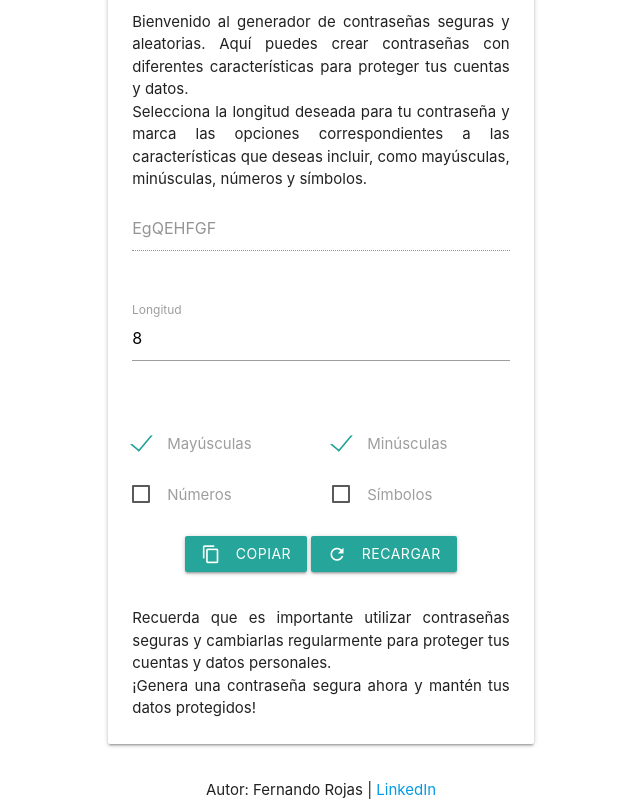
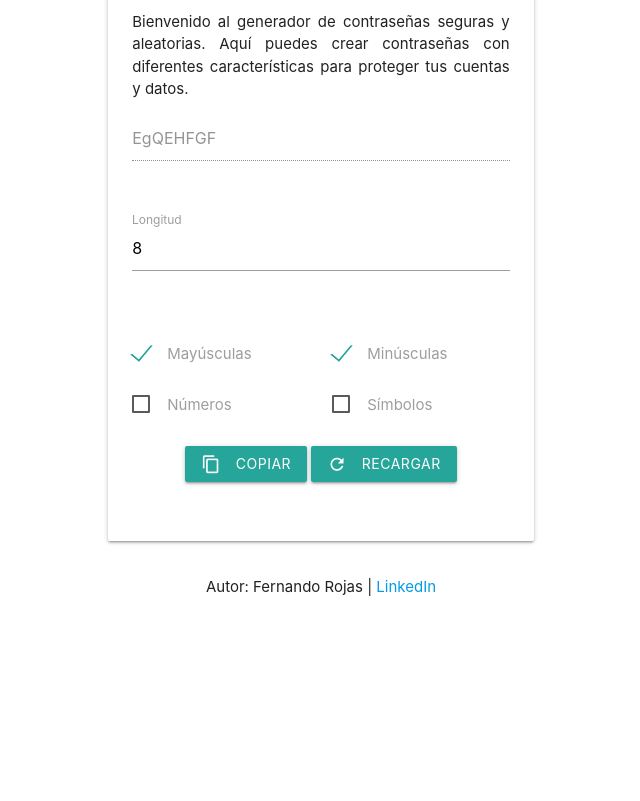
Before and after one commit to ingferchorojas/generate-password, a plain HTML site: page index.html in a window 1280 px wide. Shown: the part 125-926 px from the top of the page, without its empty margins (319-959 px from the left). After the commit the page ends 800 px from the top, so only its background shows below. Drawn offline with nearby package versions, Linux system fonts and the light colour scheme.

Commit message:
fix: remove text

```diff
--- a/index.html
+++ b/index.html
@@ -25,7 +25,6 @@
           <div class="card-content">
             <h4 class="center-align">Generar contraseña</h4>
             <p class="justify">Bienvenido al generador de contraseñas seguras y aleatorias. Aquí puedes crear contraseñas con diferentes características para proteger tus cuentas y datos.</p>
-            <p class="justify">Selecciona la longitud deseada para tu contraseña y marca las opciones correspondientes a las características que deseas incluir, como mayúsculas, minúsculas, números y símbolos.</p>
             <form>
               <div class="row">
                 <div class="input-field col s12">
@@ -79,8 +78,6 @@
                 </div>
               </div>
             </form>
-            <p class="justify">Recuerda que es importante utilizar contraseñas seguras y cambiarlas regularmente para proteger tus cuentas y datos personales.</p>
-            <p class="justify">¡Genera una contraseña segura ahora y mantén tus datos protegidos!</p>
           </div>
         </div>
       </div>
```
